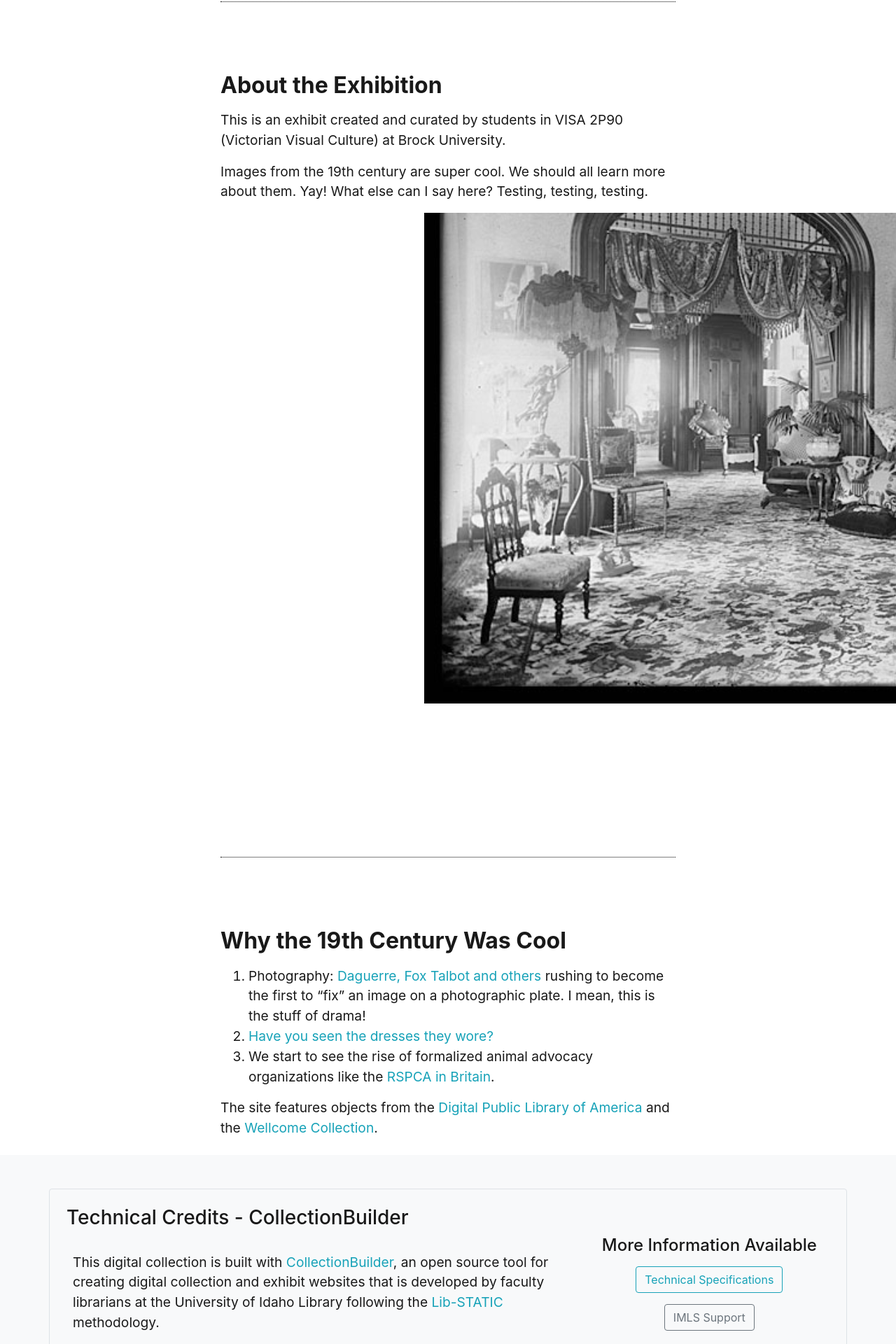
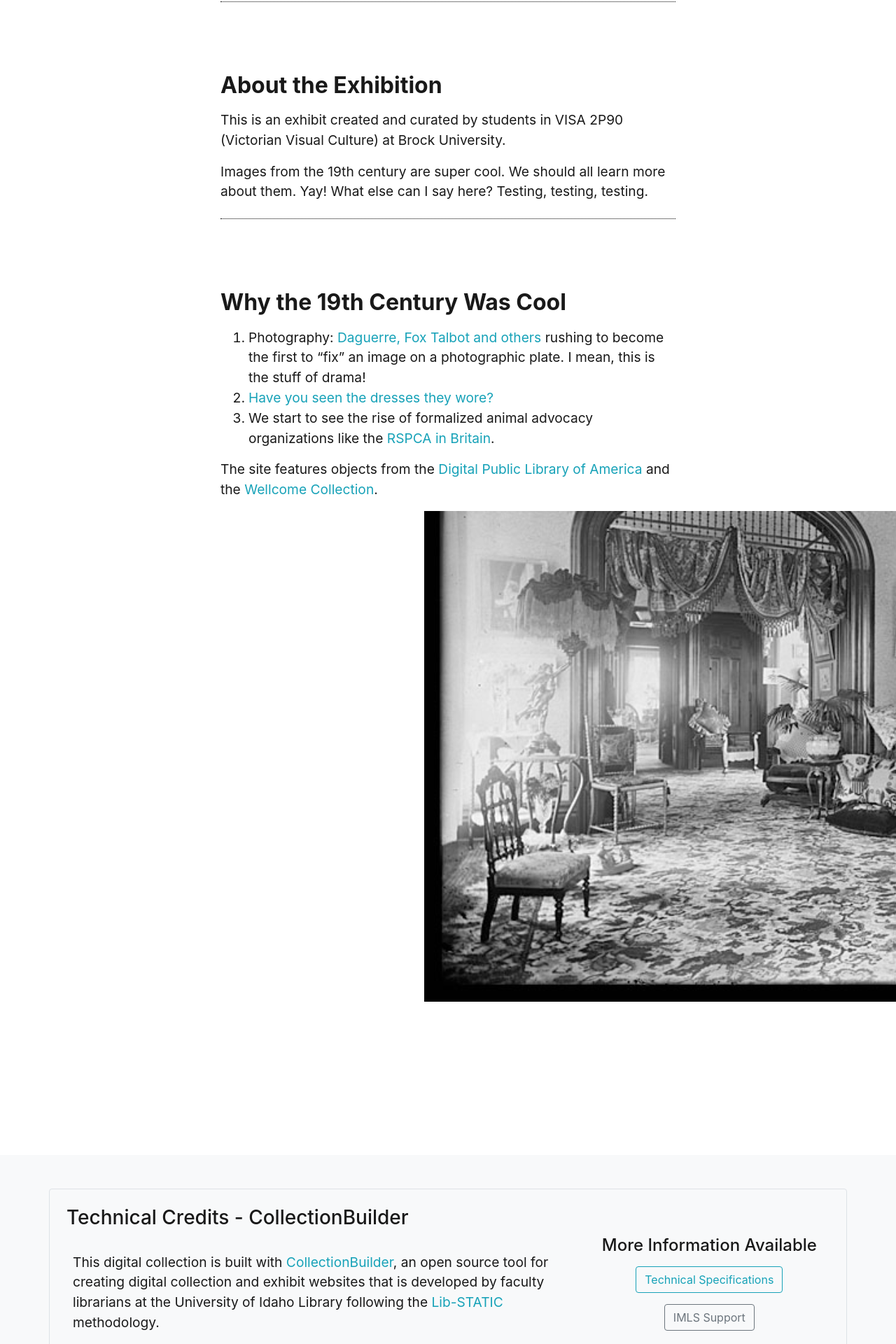
Before and after one commit to jkcronin/VictorianVisualCulture, a Jekyll site: the page built from pages/about.md, in a window 1280 px wide. Shown: the part 388-2308 px from the top of the page at 70% size. Built offline with Jekyll 4.4.1, drawn with Linux system fonts in a browser that asks for light colours.

Commit message:
Update about.md

```diff
--- a/pages/about.md
+++ b/pages/about.md
@@ -19,7 +19,6 @@
 What else can I say here?
 Testing, testing, testing.
 
-![Interior of a Victorian Home](objects/house.png)
 
 ## Why the 19th Century Was Cool
 1. Photography: [Daguerre, Fox Talbot and others](https://rmc.library.cornell.edu/DawnsEarlyLight/exhibition/daguerretalbot/index.html) rushing to become the first to "fix" an image on a photographic plate. I mean, this is the stuff of drama!
@@ -29,3 +28,5 @@
 
 
 The site features objects from the [Digital Public Library of America](https://dp.la/) and the [Wellcome Collection](https://wellcomecollection.org/collections).
+
+![Interior of a Victorian Home](objects/house.png)
```
